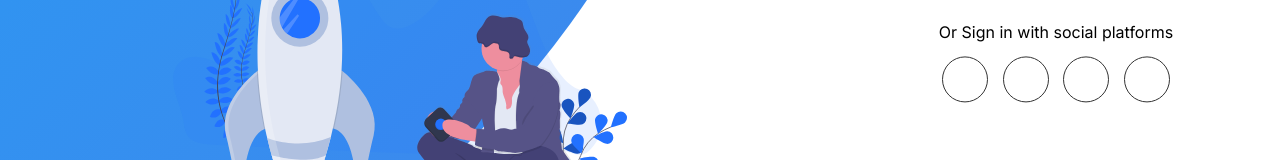
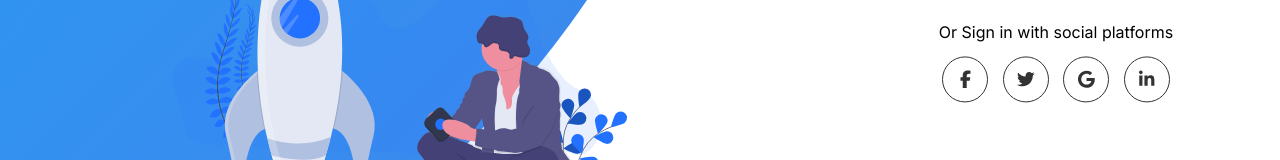
Before and after one commit to Hermez-anderrahim/login, a Next.js app: page / in a window 1280 px wide. Shown: the part 485-645 px from the top of the page. Built offline with nearby package versions, Linux system fonts and the light colour scheme.

Commit message:
added logos

```diff
--- a/src/app/page.tsx
+++ b/src/app/page.tsx
@@ -41,16 +41,16 @@ export default function Home() {
               <p className="social-text">Or Sign in with social platforms</p>
               <div className="social-media">
                 <a href="#" className="social-icon">
-                  <i className="fab fa-facebook-f"></i>
+                  <FontAwesomeIcon icon={faFacebookF} />
                 </a>
                 <a href="#" className="social-icon">
-                  <i className="fab fa-twitter"></i>
+                  <FontAwesomeIcon icon={faTwitter} />
                 </a>
                 <a href="#" className="social-icon">
-                  <i className="fab fa-google"></i>
+                  <FontAwesomeIcon icon={faGoogle} />
                 </a>
                 <a href="#" className="social-icon">
-                  <i className="fab fa-linkedin-in"></i>
+                  <FontAwesomeIcon icon={faLinkedinIn} />
                 </a>
               </div>
             </form>
```
